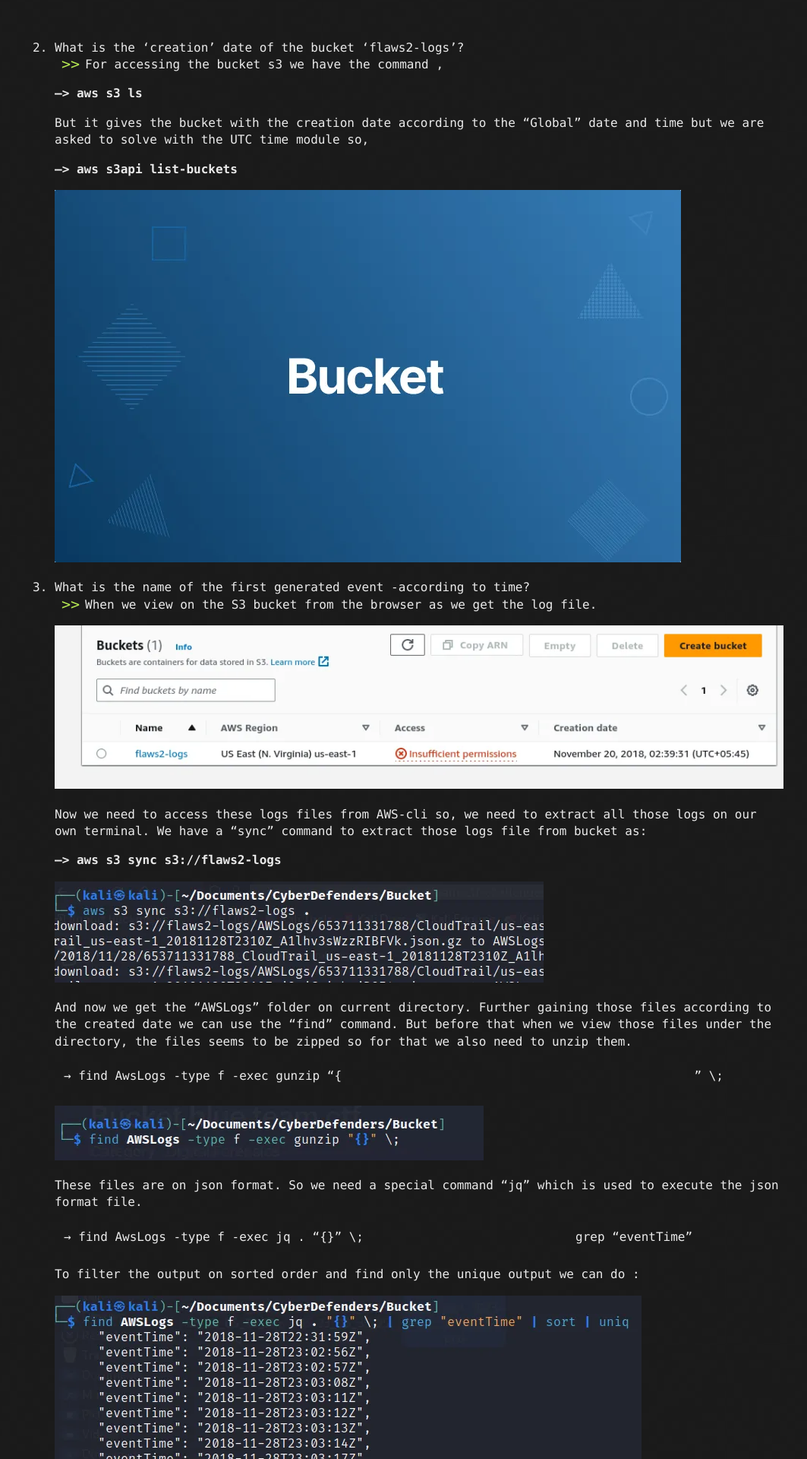
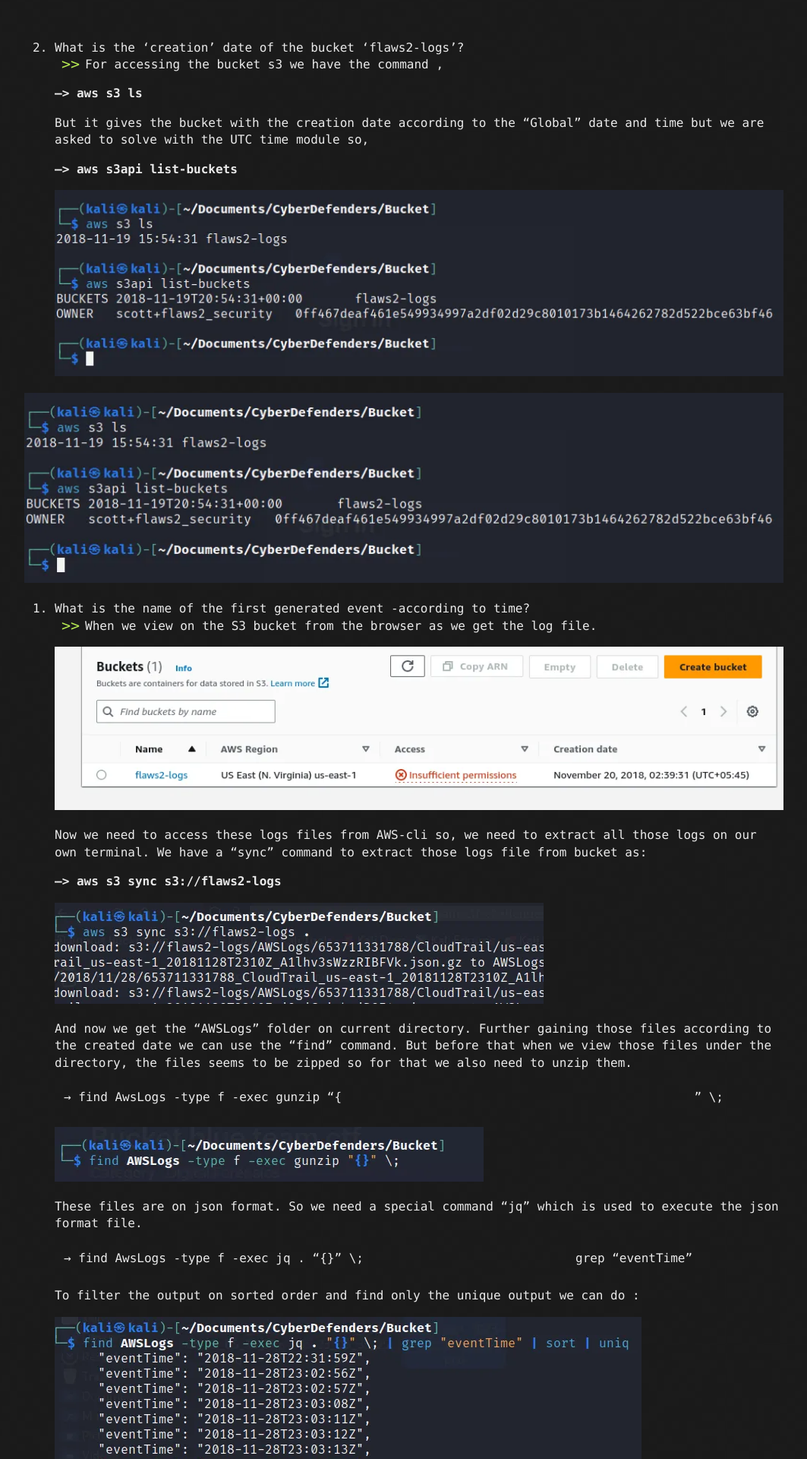
Before and after one commit to Te5ter13/portfolio, a Jekyll site: the page built from _posts/2023-05-26-Bucket-CyberDefenders.md, in a window 1280 px wide. Shown: the part 891-2811 px from the top of the page at 76% size, without its empty margins (108-1171 px from the left). Built offline with Jekyll 4.4.1, drawn with Linux system fonts in a browser that asks for light colours.

Commit message:
Updating

```diff
--- a/_posts/2023-05-26-Bucket-CyberDefenders.md
+++ b/_posts/2023-05-26-Bucket-CyberDefenders.md
@@ -27,7 +27,10 @@
 
     **—> aws s3api list-buckets**
 
-    ![image1](/assets/Bucket/bucket.png)
+    ![image1](/assets/Bucket/image1.png)
+
+  <img alt="image1 from img" class="body_image" loading="lazy" role="presentation" src="/assets/Bucket/image1.png" width="1000" height="250">
+
 
 
 3. What is the name of the first generated event -according to time?
```
